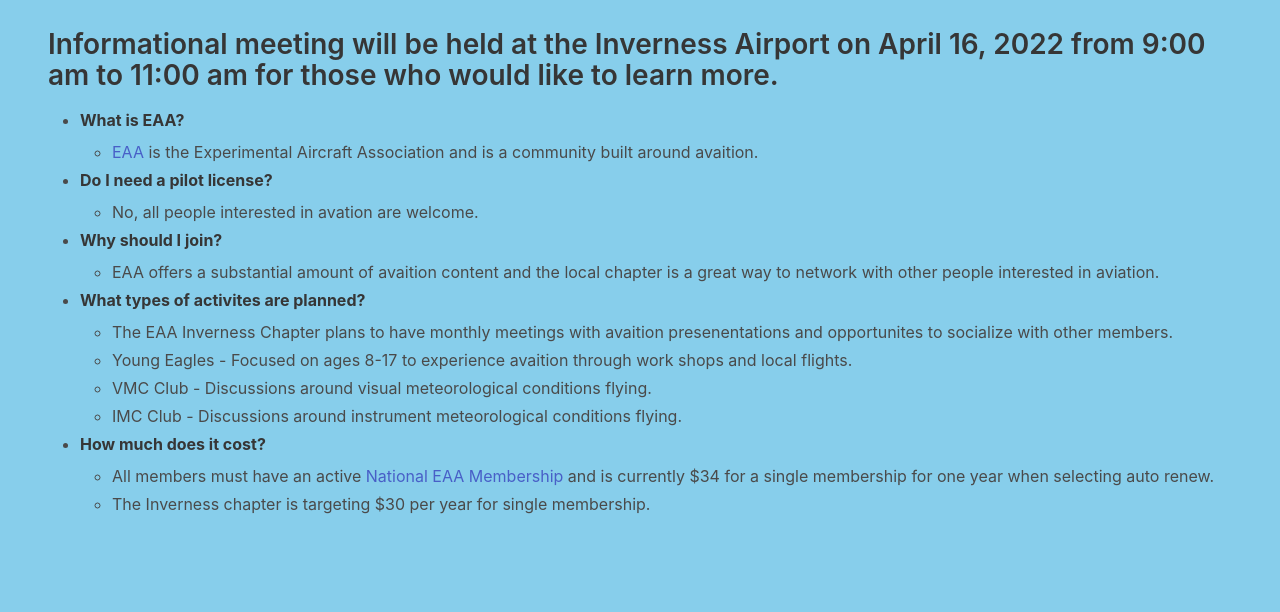
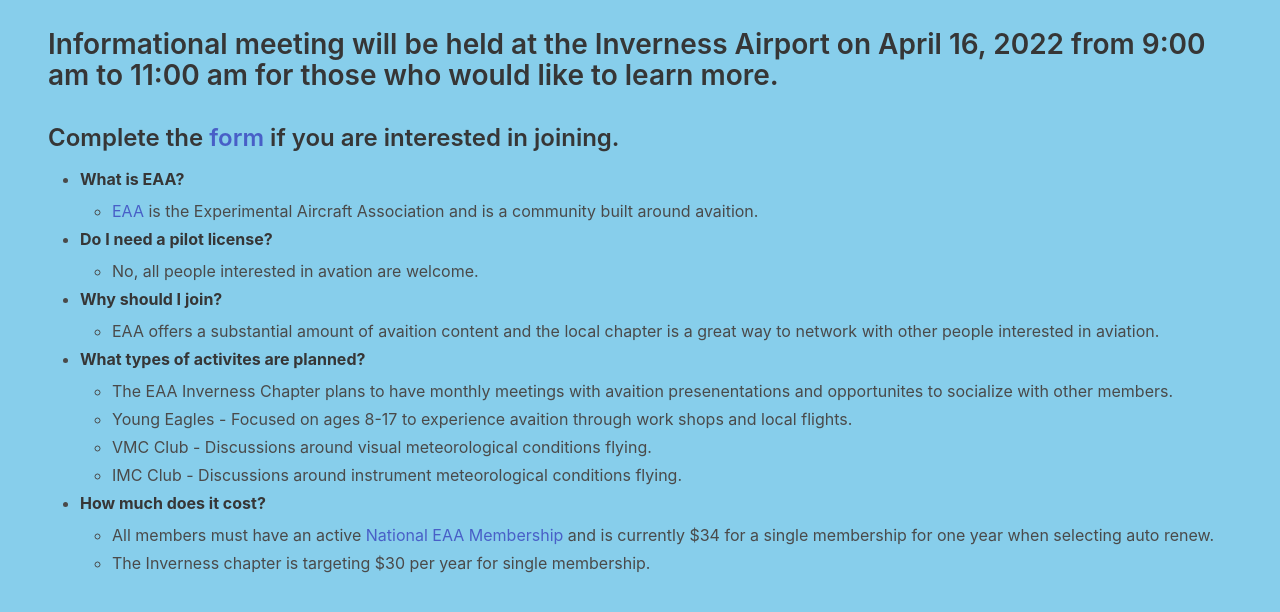
Before and after one commit to kinfclub/kinfclub.github.io, a website: page docs/index.html in a window 1280 px wide. Shown: the part 140-752 px from the top of the page. Drawn offline with Linux system fonts and the light colour scheme.

Commit message:
add additional form link

```diff
--- a/docs/index.html
+++ b/docs/index.html
@@ -23,6 +23,16 @@
   Informational meeting will be held at the Inverness Airport on April 16, 2022
   from 9:00 am to 11:00 am for those who would like to learn more.
 </h2>
+<h3>
+  Complete the
+  <a
+    class="is-link"
+    href="https://docs.google.com/forms/d/e/1FAIpQLSc1SligUHLudh_Ca8Ou2EWo-nT2NsmsHoSSQrI1_3uXqoaQbA/viewform"
+    target="_blank"
+    >form</a
+  >
+  if you are interested in joining.
+</h3>
 <div class="faq">
   <ul>
     <li>
```
Also changed, not shown: templates/index.html (+10 -0 lines).
